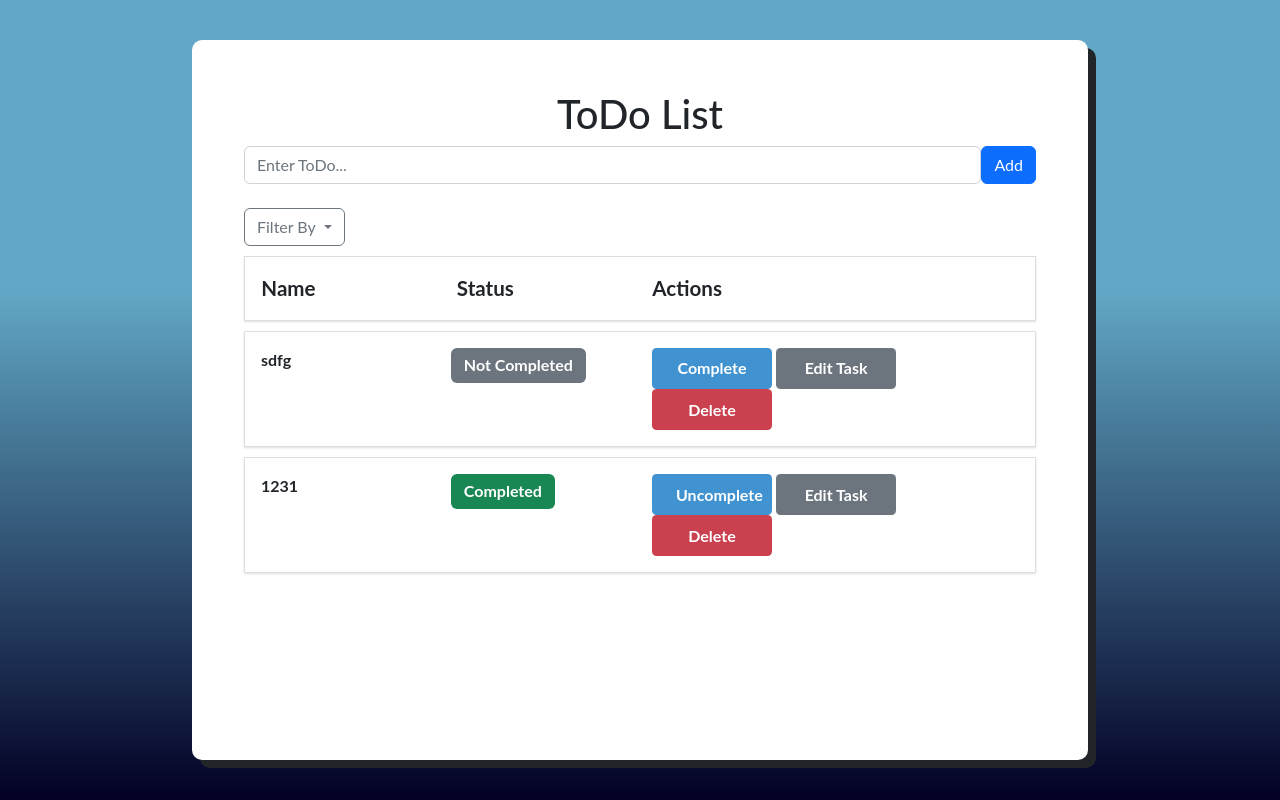
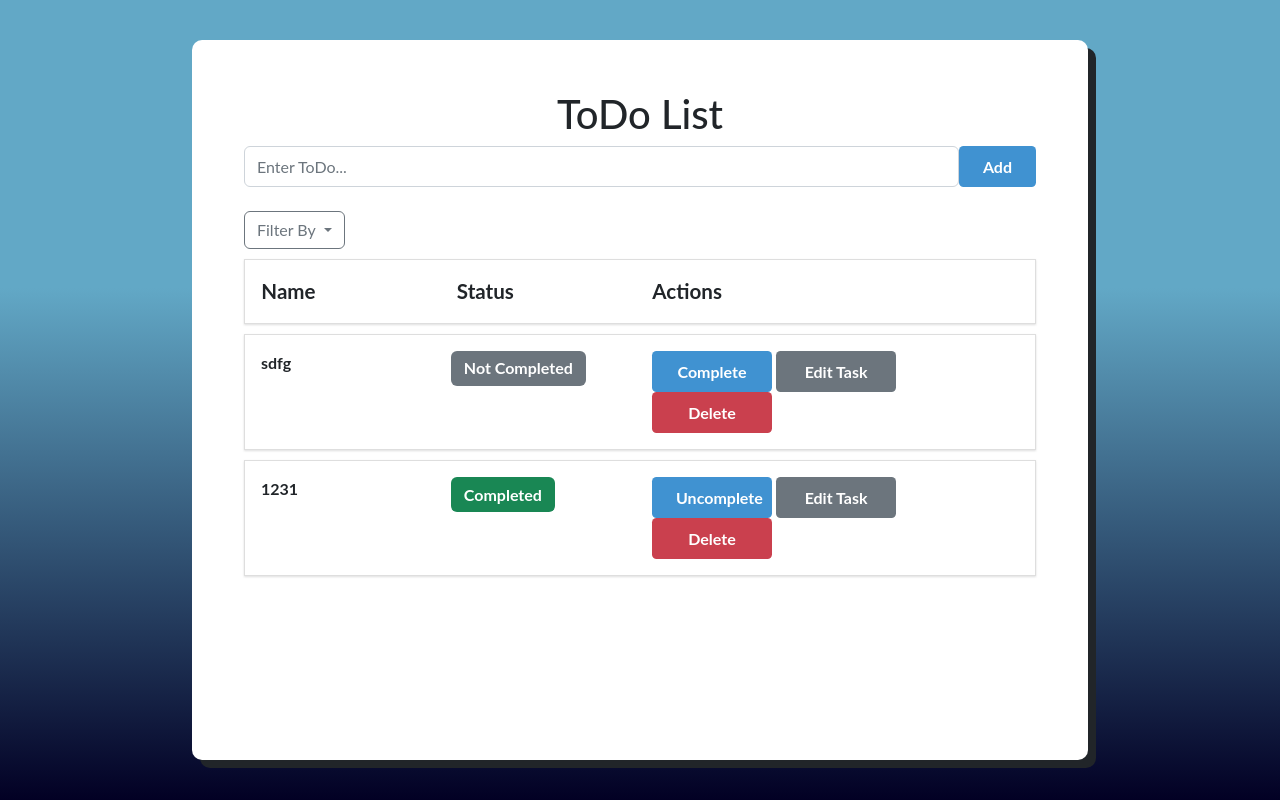
Before and after one commit to montive/tasks_list_app, a Flask app: page / in a window 1280 px wide. Run offline with Flask 2, Linux system fonts and the light colour scheme; data comes from the database, SQL or seed files in the repository; some libraries are stand-ins or nearby versions.

Commit message:
Fix Add button style

```diff
--- a/templates/base.html
+++ b/templates/base.html
@@ -23,7 +23,7 @@
                             <div class="form-group" id="enter-todo-form">
                                 <label for="title" class="sr-only" hidden>Enter ToDo...</label>
                                 <input type="text" name="title" id="title" class="form-control" placeholder="Enter ToDo..." />
-                                <button class="btn btn-primary" type="submit">Add</button>
+                                <button class="btn custom-button blue-button" type="submit">Add</button>
                             </div>
                         </form>
 
```
